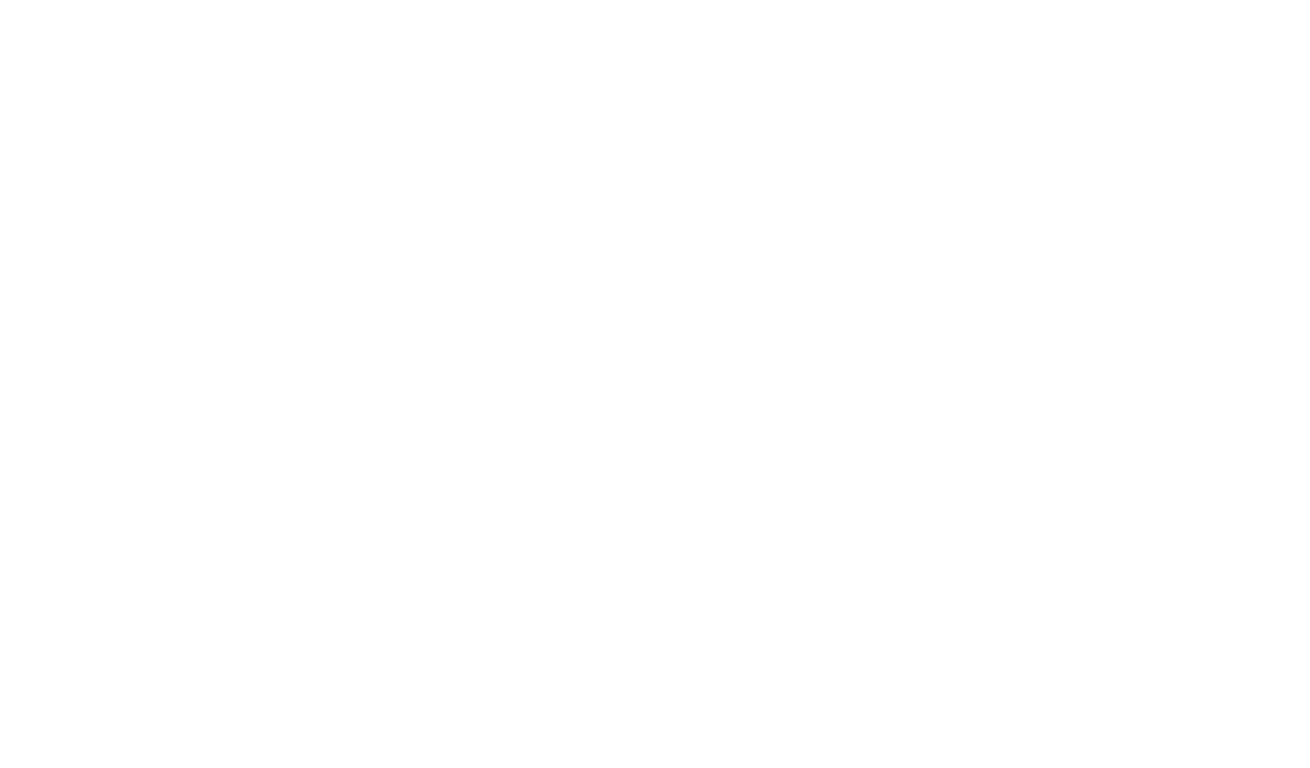
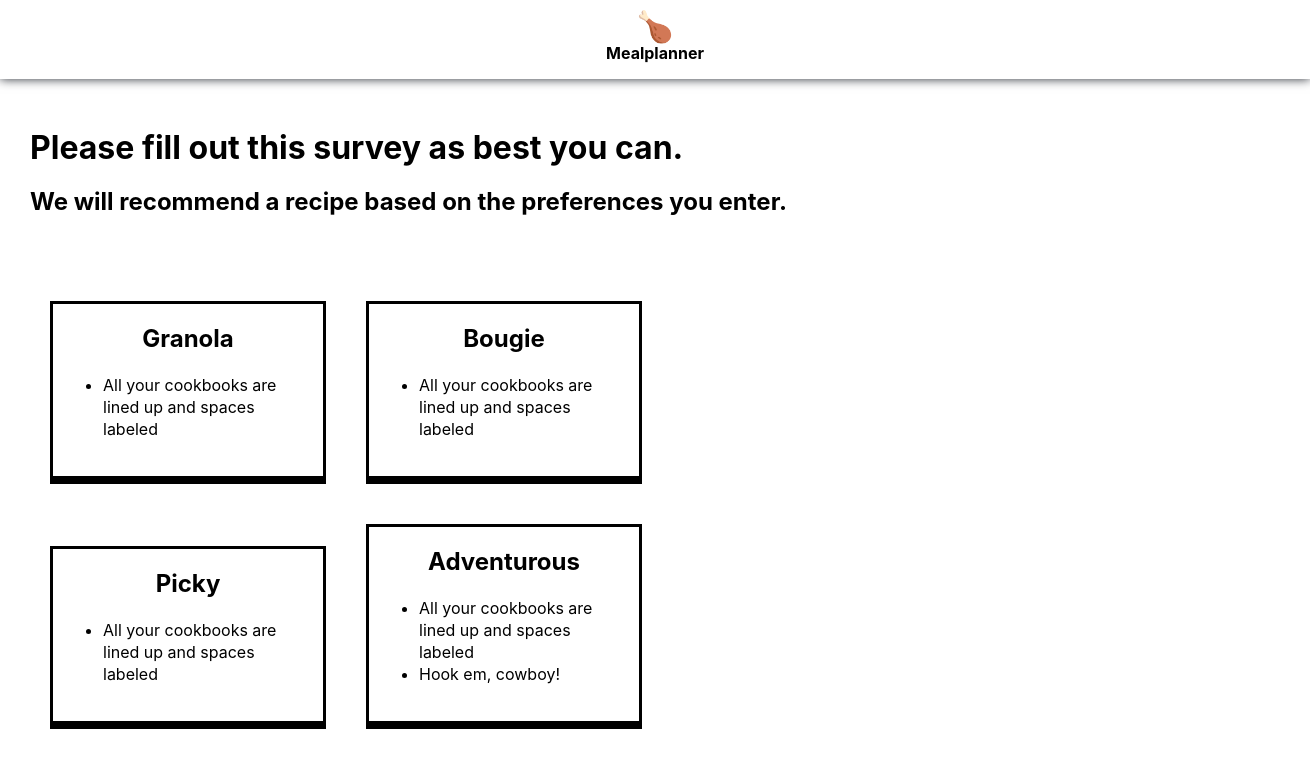
Before and after one commit to bstanfield/mealplanner, a React (Create React App) app: page /personas in a window 1280 px wide. Shown: the top 768 px of the page, 1310 px wide, since content can reach past the window. Built offline with nearby package versions, Linux system fonts and the light colour scheme.

Commit message:
persona page works kinda

```diff
--- a/src/App.scss
+++ b/src/App.scss
@@ -5,14 +5,18 @@
 }
 
 // Font styles
+h1 {
+  line-height: 35px;
+}
 h2 {
   margin-top: 0;
+  line-height: 30px;
 }
 
 h4 {
   margin-bottom: -5px;
 }
-//
+// End Font styles
 
 .btn {
   background-color: orange;
@@ -50,7 +54,7 @@
 
 .app-content {
   text-align: left;
-  padding: 30px 30px 30px 100px;
+  padding: 30px;
   width: 90%;
   max-width: 800px;
 }
@@ -97,6 +101,29 @@
   float: left;
 }
 
+// End RecipePage
+
+// Personas
+.persona {
+  text-align: center;
+  width: 250px;
+  border: 3px solid;
+  border-bottom: 8px solid;
+  margin: 20px;
+  padding: 20px 10px;
+  display: inline-block;
+}
+
+  .persona h2 {
+    text-transform: capitalize;
+  }
+
+  .persona ul {
+    text-align: left;
+  }
+
+// End Personas
+
 .emoji{
   font-size: 30px;
 }
--- /dev/null
+++ b/src/components/Personas.js
@@ -0,0 +1,49 @@
+import React, { Component } from 'react';
+import * as R from 'ramda';
+import { FontAwesomeIcon } from '@fortawesome/react-fontawesome';
+import { connect } from 'react-redux';
+import { bindActionCreators } from 'redux';
+import {} from '../actions';
+
+const renderPersonas = (persona) => (
+  <a className="link-nostyle" href="/recipe-page">
+    <div className="persona">
+      <h2>{persona.name}</h2>
+      <ul>
+        {R.map(x => <li>{x}</li>, persona.descriptors)}
+      </ul>
+    </div>
+  </a>
+)
+
+class Personas extends Component {
+  constructor(props) {
+    super(props);
+    this.state = {};
+  }
+
+  render() {
+    const { personas } = this.props;
+    return(
+      <div>
+        <h1>Please fill out this survey as best you can.</h1>
+        <h2>We will recommend a recipe based on the preferences you enter.</h2>
+        <br/>
+        <br/>
+        {R.map(renderPersonas, personas)}
+      </div>
+    )
+  }
+}
+
+function mapStatetoProps(state) {
+  return {
+    personas: state.personas,
+  };
+}
+
+function mapDispatchToProps(dispatch) {
+  return bindActionCreators({}, dispatch);
+}
+
+export default connect(mapStatetoProps, mapDispatchToProps)(Personas);
--- a/src/index.js
+++ b/src/index.js
@@ -10,6 +10,7 @@
 import { Provider } from 'react-redux';
 import { createStore } from 'redux';
 import rootReducers from './reducers';
+import Personas from './components/Personas';
 
 
 const store = createStore(rootReducers);
@@ -21,6 +22,7 @@
       <Switch>
         <Route exact path="/recipe-page" render={() => (<App content={(<RecipePage />)} />)} />
         <Route exact path="/survey" render={() => (<App content={(<Survey />)} />)} />
+        <Route exact path="/personas" render={() => (<App content={(<Personas />)} />)} />
         <Route exact path="/" render={() => (<App content={(<Home />)} />)} />
       </Switch>
     </Router>
--- a/src/reducers/index.js
+++ b/src/reducers/index.js
@@ -1,8 +1,10 @@
 import { combineReducers } from 'redux';
 import recipePage from './recipePage';
+import personas from './personas';
 
 const rootReducer = combineReducers({
   recipePage: recipePage,
+  personas: personas,
 });
 
 export default rootReducer;
--- /dev/null
+++ b/src/reducers/personas.js
@@ -0,0 +1,29 @@
+const initialState = [
+  {
+    name: 'granola',
+    descriptors: ['All your cookbooks are lined up and spaces labeled']
+  },
+  {
+    name: 'bougie',
+    descriptors: ['All your cookbooks are lined up and spaces labeled']
+  },
+  {
+    name: 'picky',
+    descriptors: ['All your cookbooks are lined up and spaces labeled']
+  },
+  {
+    name: 'adventurous',
+    descriptors: ['All your cookbooks are lined up and spaces labeled', 'Hook em, cowboy!']
+  },
+];
+
+export default function (state, action) {
+  if (typeof state === 'undefined') {
+    return initialState;
+  }
+  switch (action.type) {
+    // case 'EXAMPLE_ACTION_NAME': return actionName(state, action);
+    default:
+      return state;
+  }
+}
```
